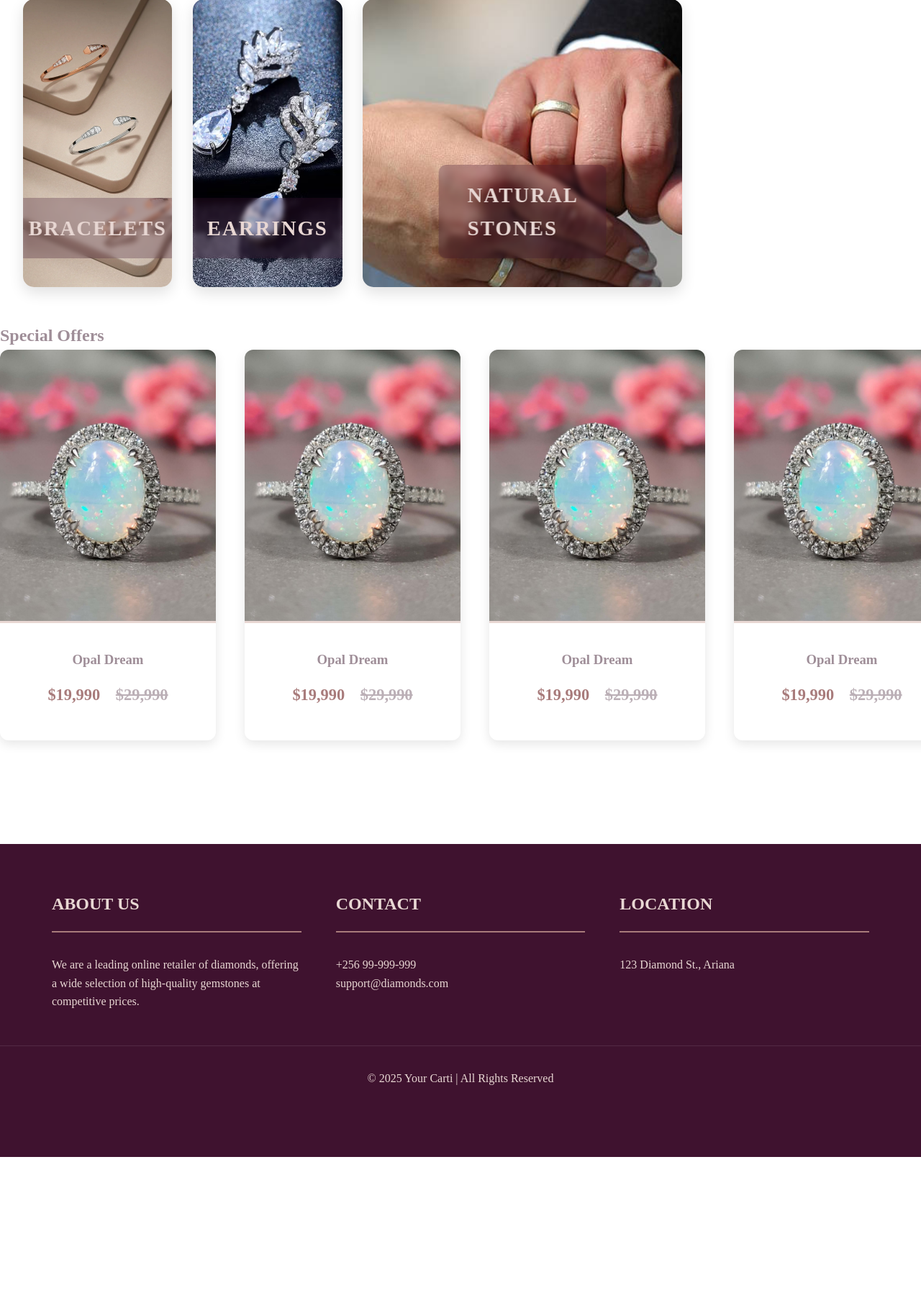
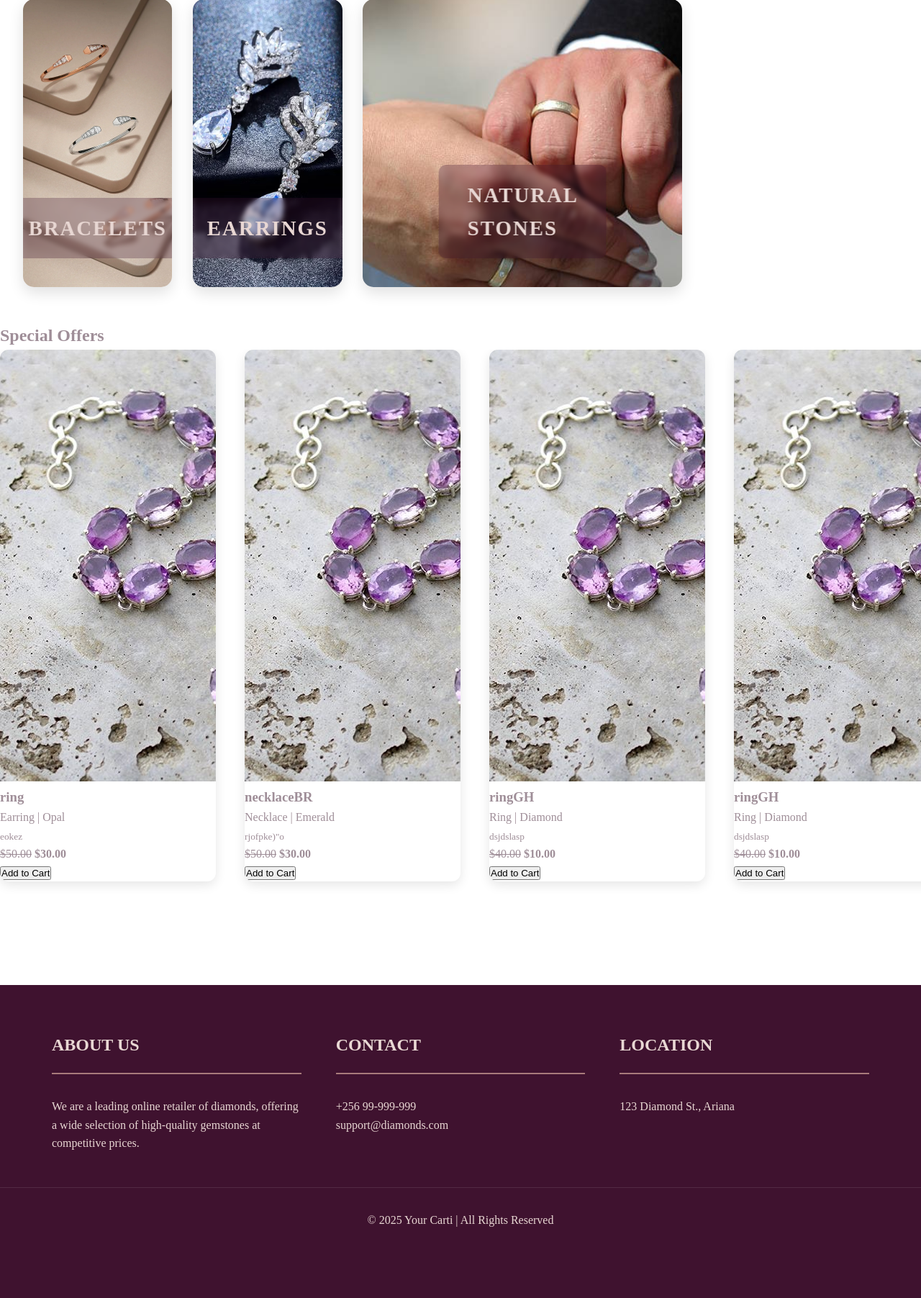
Before and after one commit to 0sof0/cartiboi, a PHP site: page / in a window 1280 px wide. Shown: the part 1552-3356 px from the top of the page at 72% size. Before the commit the page ends 3160 px from the top, so only its background shows below. Run offline with PHP 8.4, Linux system fonts and the light colour scheme; data comes from the database, SQL or seed files in the repository; both versions use the stored data as it was after the commit.

Commit message:
affichage eds produits

```diff
--- a/add_to_cart.php
+++ b/add_to_cart.php
@@ -5,7 +5,7 @@ require 'db_connection.php';
 if ($_SERVER["REQUEST_METHOD"] === "POST") {
     if (!isset($_SESSION['client_id'])) {
         // User must be logged in
-        header('Location: login.php');
+        header('Location: loginForm.php');
         exit;
     }
 
@@ -43,7 +43,7 @@ if ($_SERVER["REQUEST_METHOD"] === "POST") {
         mysqli_query($conn, $insert_query);
     }
 
-    header('Location: dashboard.php');
+    /*header('Location: index.php');*/
     exit;
 }
 ?>
--- a/css/style.css
+++ b/css/style.css
@@ -848,6 +848,22 @@ footer {
     line-height: 1.6;
 }
 /*css for displayed messages after adding a product*/
+.ConfirmDeleteBtn{
+    background-color: lightseagreen;
+    color: white;
+    padding: 10px 20px;
+    border: none;
+    border-radius: 5px;
+    cursor: pointer;
+}
+.CancelDeleteBtn{
+    background-color: gray;
+    color: white;
+    padding: 10px 20px;
+    border: none;
+    border-radius: 5px;
+    cursor: pointer;
+}
 .message {
     position: fixed;
     top: 50%;
--- a/dashboard.php
+++ b/dashboard.php
@@ -2,7 +2,7 @@
 require 'db_connection.php';
 session_start();
 
-$sql = "SELECT * FROM products WHERE availability = 'In Stock'";
+$sql = "SELECT * FROM products WHERE availability = 'In Stock' AND discount_price IS NOT NULL" ;
 $result = mysqli_query($conn, $sql);
 ?>
 
@@ -11,6 +11,7 @@ $result = mysqli_query($conn, $sql);
 <head>
     <title>Jewelry Dashboard</title>
     <style>
+        /*style for the discounted products from the database*/
         .product {
             border: 1px solid #ccc;
             padding: 10px;
--- a/index.html
+++ b/index.php
@@ -1,3 +1,10 @@
+<?php
+require 'db_connection.php';
+session_start();
+
+$sql = "SELECT * FROM products WHERE availability = 'In Stock' AND discount_price IS NOT NULL";
+$result = mysqli_query($conn, $sql);
+?>
 <!DOCTYPE html>
 <script defer>
     document.addEventListener('DOMContentLoaded', function() {
@@ -16,6 +23,7 @@
     <meta name="viewport" content="width=device-width, initial-scale=1.0">
     <link rel="stylesheet" href="css/style.css">
     <title>Your Carti - Home</title>
+
 </head>
 <body>
     <!-- Navigation Bar -->
@@ -28,11 +36,12 @@
                 <span></span>
             </div>
             <div class="nav-links">
-                <a href="index.html">Home</a>
-                <a href="products.html">Products</a>
+                <a href="index.php">Home</a>
+                <a href="products.php">Products</a>
+                <a href="cart.php">🛒 View Cart</a>
                 <a href="about.html">About</a>
                 <a href="contact.html">Contact</a>
-                <a href="login.html">Log in</a>
+                <a href="loginForm.php">Log in</a>
                 <a href="logout.php">Log out</a>
             </div>
         </div>
@@ -74,78 +83,30 @@
             </div>
         </div>
     </section>
-
+    <section class="discounted-products">
     <!-- Discounted Products -->
-    <section class="discounted-products">
         <h2>Special Offers</h2>
         <div class="products-grid">
+            <?php while ($row = mysqli_fetch_assoc($result)): ?>
             <div class="product-card">
-                <img src="image/rings/opal r1.jpg" alt="Opal Dream Ring" class="product-image">
-                <div class="product-info">
-                    <h3>Opal Dream</h3>
-                    <p class="price">$19,990 <span class="old-price">$29,990</span></p>
-                </div>
+                <img src="<?php echo htmlspecialchars($row['image_path']); ?>" alt="Product Image">
+                <h3><?php echo htmlspecialchars($row['name']); ?></h3>
+                <p><?php echo htmlspecialchars($row['category']) . " | " . htmlspecialchars($row['gem_type']); ?></p>
+                <p><small><?php echo htmlspecialchars($row['description']); ?></small></p>
+                <?php if ($row['discount_price']): ?>
+                    <p><del>$<?php echo $row['price']; ?></del> <strong>$<?php echo $row['discount_price']; ?></strong></p>
+                <?php else: ?>
+                    <p><strong>$<?php echo $row['price']; ?></strong></p>
+                <?php endif; ?>
+                <form id="addToCartForm" class ="addToCartForm" method="POST">
+                    <input type="hidden" name="product_id" value="<?php echo $row['id']; ?>">
+                    <input type="submit" value="Add to Cart">
+                </form>
             </div>
-            <div class="product-card">
-                <img src="image/rings/opal r1.jpg" alt="Opal Dream Ring" class="product-image">
-                <div class="product-info">
-                    <h3>Opal Dream</h3>
-                    <p class="price">$19,990 <span class="old-price">$29,990</span></p>
-                </div>
-            </div>
-            <div class="product-card">
-                <img src="image/rings/opal r1.jpg" alt="Opal Dream Ring" class="product-image">
-                <div class="product-info">
-                    <h3>Opal Dream</h3>
-                    <p class="price">$19,990 <span class="old-price">$29,990</span></p>
-                </div>
-            </div>
-            <div class="product-card">
-                <img src="image/rings/opal r1.jpg" alt="Opal Dream Ring" class="product-image">
-                <div class="product-info">
-                    <h3>Opal Dream</h3>
-                    <p class="price">$19,990 <span class="old-price">$29,990</span></p>
-                </div>
-            </div>
-            <div class="product-card">
-                <img src="image/rings/opal r1.jpg" alt="Opal Dream Ring" class="product-image">
-                <div class="product-info">
-                    <h3>Opal Dream</h3>
-                    <p class="price">$19,990 <span class="old-price">$29,990</span></p>
-                </div>
-            </div>
-            <div class="product-card">
-                <img src="image/rings/opal r1.jpg" alt="Opal Dream Ring" class="product-image">
-                <div class="product-info">
-                    <h3>Opal Dream</h3>
-                    <p class="price">$19,990 <span class="old-price">$29,990</span></p>
-                </div>
-            </div>
-            <div class="product-card">
-                <img src="image/rings/opal r1.jpg" alt="Opal Dream Ring" class="product-image">
-                <div class="product-info">
-                    <h3>Opal Dream</h3>
-                    <p class="price">$19,990 <span class="old-price">$29,990</span></p>
-                </div>
-            </div>
-            <div class="product-card">
-                <img src="image/rings/opal r1.jpg" alt="Opal Dream Ring" class="product-image">
-                <div class="product-info">
-                    <h3>Opal Dream</h3>
-                    <p class="price">$19,990 <span class="old-price">$29,990</span></p>
-                </div>
-            </div>
-            <div class="product-card">
-                <img src="image/rings/opal r1.jpg" alt="Opal Dream Ring" class="product-image">
-                <div class="product-info">
-                    <h3>Opal Dream</h3>
-                    <p class="price">$19,990 <span class="old-price">$29,990</span></p>
-                </div>
-            </div>
-            <!-- Add more product cards -->
+            <?php endwhile; ?>
         </div>
     </section>
-
+    <div class="message" id="messageDiv"></div> <!-- For displaying response from the server -->
     <!-- Footer -->
     <footer>
         <div class="footer-container">
@@ -167,5 +128,40 @@
             <p>© 2025 Your Carti | All Rights Reserved</p>
         </div>
     </footer>
+    <script>
+        document.querySelectorAll('.addToCartForm').forEach(function(form) {
+        form.addEventListener('submit', function(event) {
+            event.preventDefault();  // Prevent the default form submission
+
+            var formData = new FormData(this);  // Create FormData object from the form
+
+            var xhr = new XMLHttpRequest();
+            xhr.open('POST', 'add_to_cart.php', true);  // Open the request
+
+            xhr.onload = function() {
+                if (xhr.status === 200) {
+                    // Handle success - show a message or update the page dynamically
+                    document.getElementById('messageDiv').textContent = 'Product added to cart!';
+                    document.getElementById('messageDiv').style.color = 'green';
+                    document.getElementById('messageDiv').style.display = 'block';
+                } else {
+                    // Handle error
+                    document.getElementById('messageDiv').textContent = 'Error: ' + xhr.statusText;
+                    document.getElementById('messageDiv').style.color = 'red';
+                    document.getElementById('messageDiv').style.display = 'block';
+                }
+            };
+
+            setTimeout(function() {
+                document.getElementById('messageDiv').style.display = 'none'; // Hide the message div after the timeout
+            }, 1000); // 3000ms = 3 seconds
+
+            // Send the form data via AJAX
+            xhr.send(formData);
+        });
+    });
+
+    </script>
+
 </body>
 </html>
--- a/login.php
+++ b/login.php
@@ -23,7 +23,7 @@ if ($_SERVER["REQUEST_METHOD"] == "POST") {
             if ($user['role'] === 'admin') {
                 header("Location: admin.php");
             } else {
-                header("Location: index.html");
+                header("Location: index.php");
             }
             exit;
         } else {
--- a/signup.html
+++ b/signup.html
@@ -81,7 +81,7 @@
 
                     <p class="signup-link">
                         Already have an account?
-                        <a href="login.html">Log in here</a>
+                        <a href="loginForm.php">Log in here</a>
                     </p>
                 </form>
             </div>
--- a/update_product.php
+++ b/update_product.php
@@ -1,4 +1,5 @@
 <?php
+session_start(); // Start session
 require 'db_connection.php';
 
 if ($_SERVER["REQUEST_METHOD"] == "POST") {
```
Also changed, not shown: admin.php (+61 -10 lines), cart.php (+4 -4 lines), jewelry_ecommerce.sql (+24 -21 lines), products.php (renamed from products.html, +29 -3 lines).
